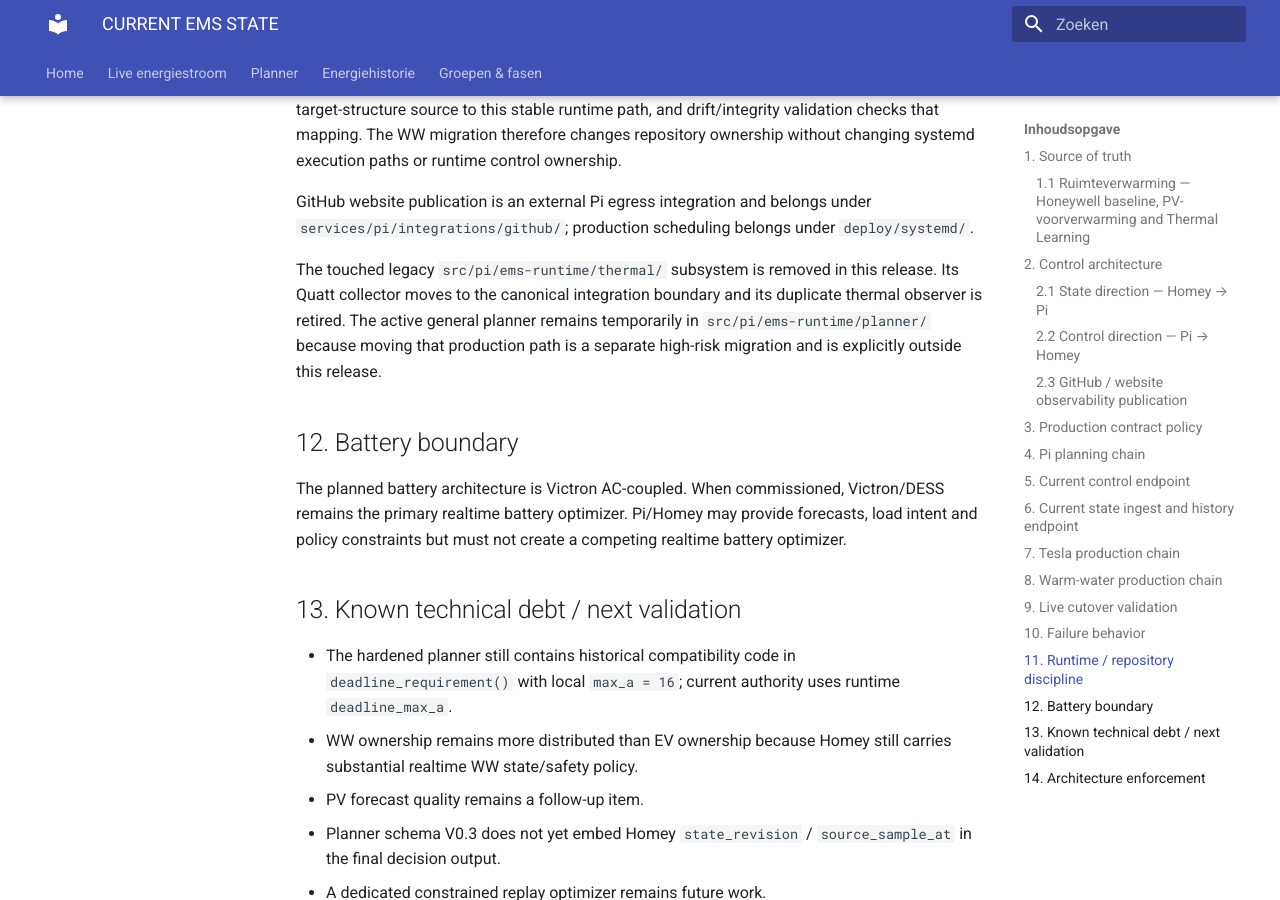
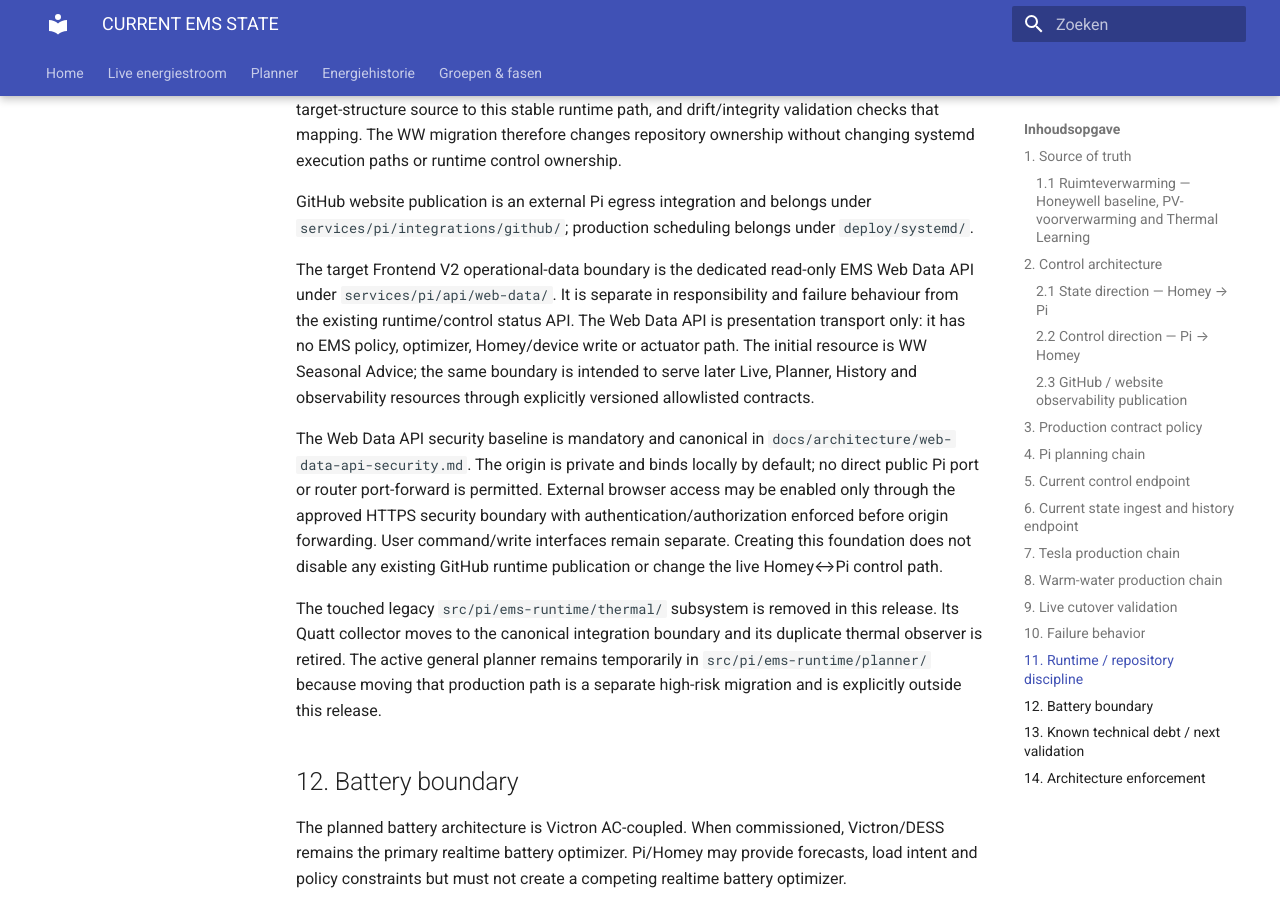
Before and after one commit to OnsKasteeltje/homey-energy-manual, an MkDocs documentation site: the page built from docs/architecture/CURRENT-EMS-STATE.md, in a window 1280 px wide and 900 px high, scrolled down 7976 px. Built offline with MkDocs 1.6.1 and Material for MkDocs 9.7.7, drawn with Linux system fonts in a browser that asks for light colours.

Commit message:
docs: record web data API runtime boundary

```diff
--- a/docs/architecture/CURRENT-EMS-STATE.md
+++ b/docs/architecture/CURRENT-EMS-STATE.md
@@ -197,6 +197,10 @@ The production runtime path remains `/home/jeroen/ems/runtime/planner/warm-water
 
 GitHub website publication is an external Pi egress integration and belongs under `services/pi/integrations/github/`; production scheduling belongs under `deploy/systemd/`.
 
+The target Frontend V2 operational-data boundary is the dedicated read-only EMS Web Data API under `services/pi/api/web-data/`. It is separate in responsibility and failure behaviour from the existing runtime/control status API. The Web Data API is presentation transport only: it has no EMS policy, optimizer, Homey/device write or actuator path. The initial resource is WW Seasonal Advice; the same boundary is intended to serve later Live, Planner, History and observability resources through explicitly versioned allowlisted contracts.
+
+The Web Data API security baseline is mandatory and canonical in `docs/architecture/web-data-api-security.md`. The origin is private and binds locally by default; no direct public Pi port or router port-forward is permitted. External browser access may be enabled only through the approved HTTPS security boundary with authentication/authorization enforced before origin forwarding. User command/write interfaces remain separate. Creating this foundation does not disable any existing GitHub runtime publication or change the live Homey↔Pi control path.
+
 The touched legacy `src/pi/ems-runtime/thermal/` subsystem is removed in this release. Its Quatt collector moves to the canonical integration boundary and its duplicate thermal observer is retired. The active general planner remains temporarily in `src/pi/ems-runtime/planner/` because moving that production path is a separate high-risk migration and is explicitly outside this release.
 
 ## 12. Battery boundary
```
